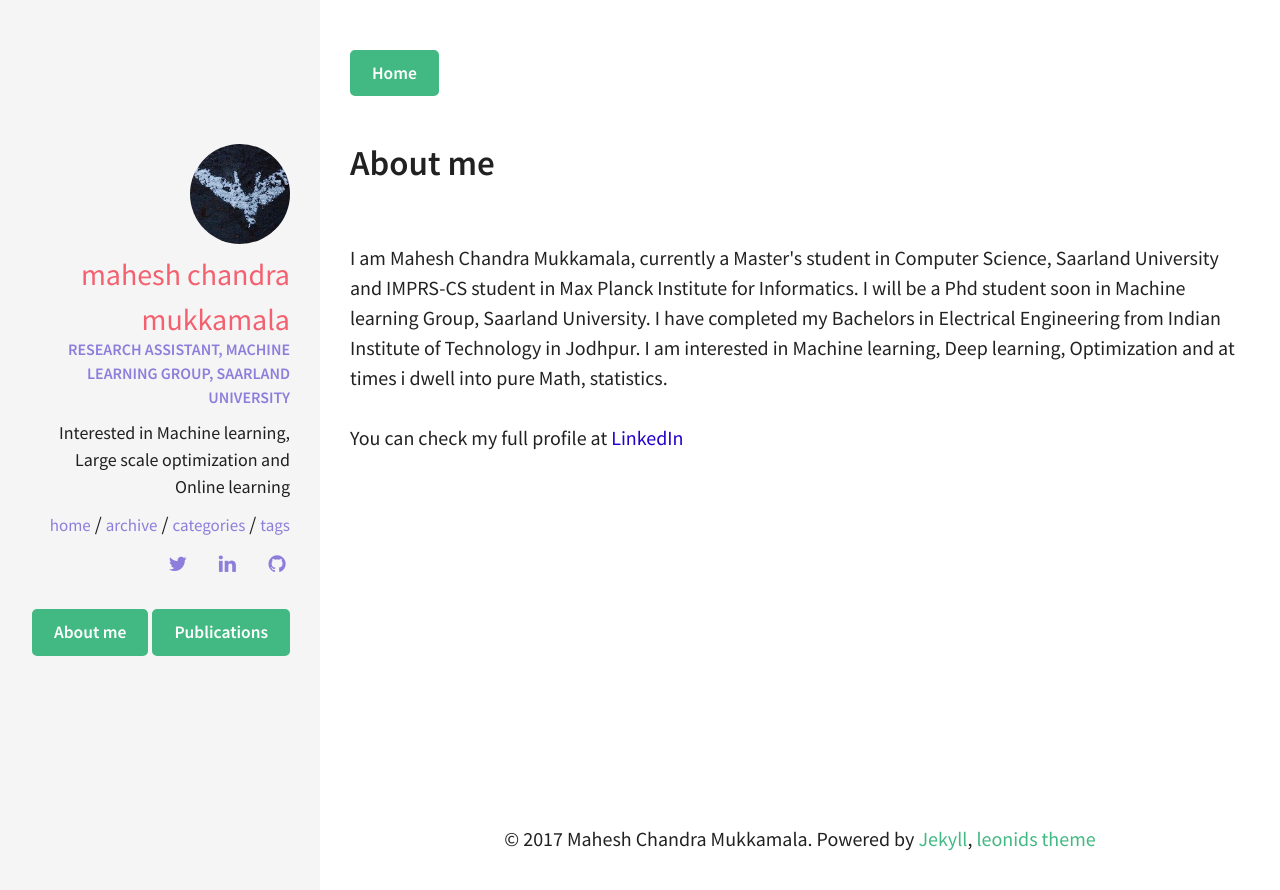
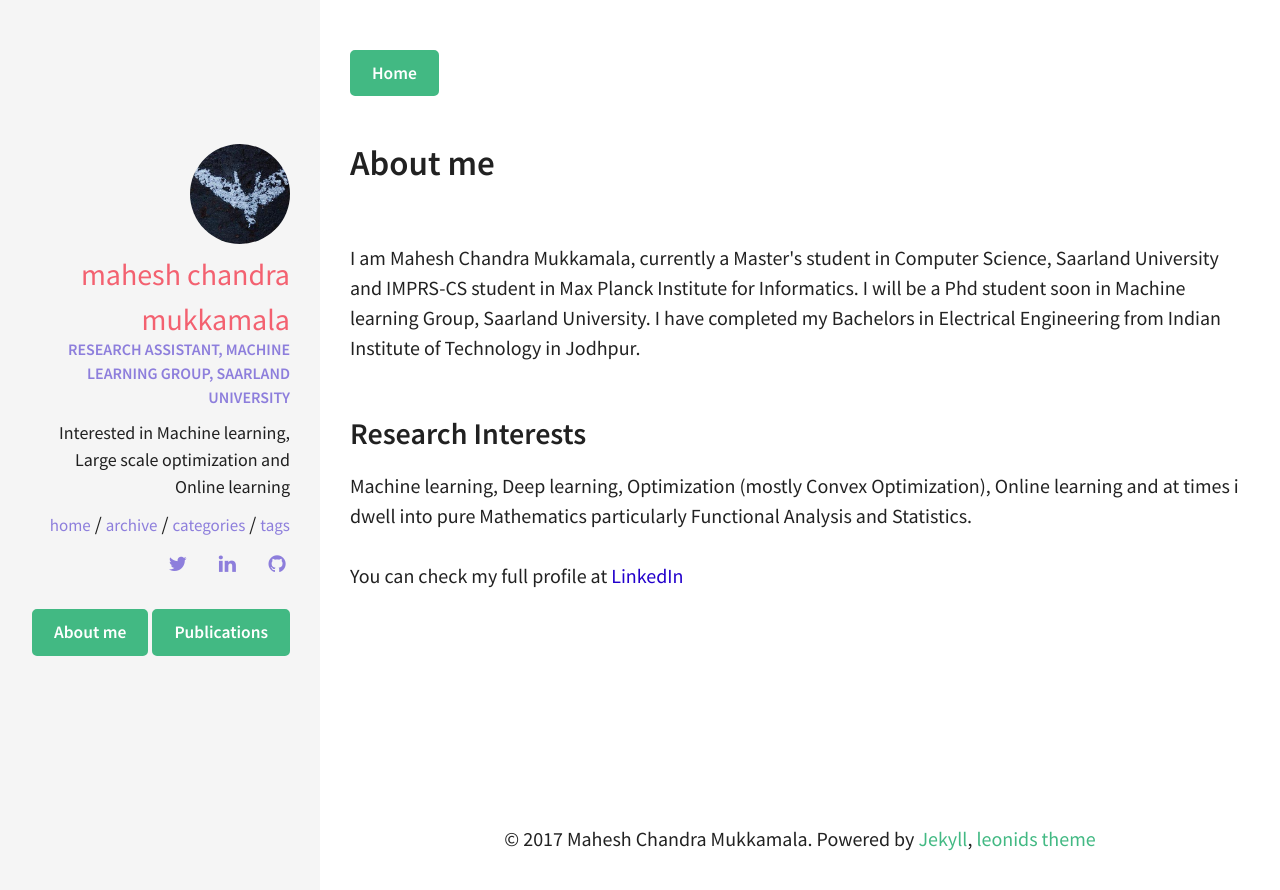
Before and after one commit to mmahesh/mmahesh.github.io, a Jekyll site: the page built from about_me.html, in a window 1280 px wide. Shown: the top 890 px of the page. Built offline with Jekyll 4.4.1, drawn with Linux system fonts in a browser that asks for light colours.

Commit message:
changed about_me

```diff
--- a/_layouts/about_me.html
+++ b/_layouts/about_me.html
@@ -12,7 +12,9 @@ layout: default
 
     <article class="page-content">
       I am Mahesh Chandra Mukkamala, currently a Master's student in Computer Science, Saarland University and IMPRS-CS student in Max Planck Institute for Informatics. I will be a Phd student soon in Machine learning Group, Saarland University. I have completed my Bachelors in Electrical Engineering from Indian Institute of Technology in Jodhpur.
-      I am interested in Machine learning, Deep learning, Optimization and at times i dwell into pure Math, statistics.
+      <br><br>
+      <h3>Research Interests</h3>
+      Machine learning, Deep learning, Optimization (mostly Convex Optimization), Online learning and at times i dwell into pure Mathematics particularly Functional Analysis and Statistics.
       <br><br>
       You can check my full profile at  <a  style="color:#2200CC;" target="_blank" href="https://www.linkedin.com/in/maheshchandra/">LinkedIn</a>
     </article>
```
